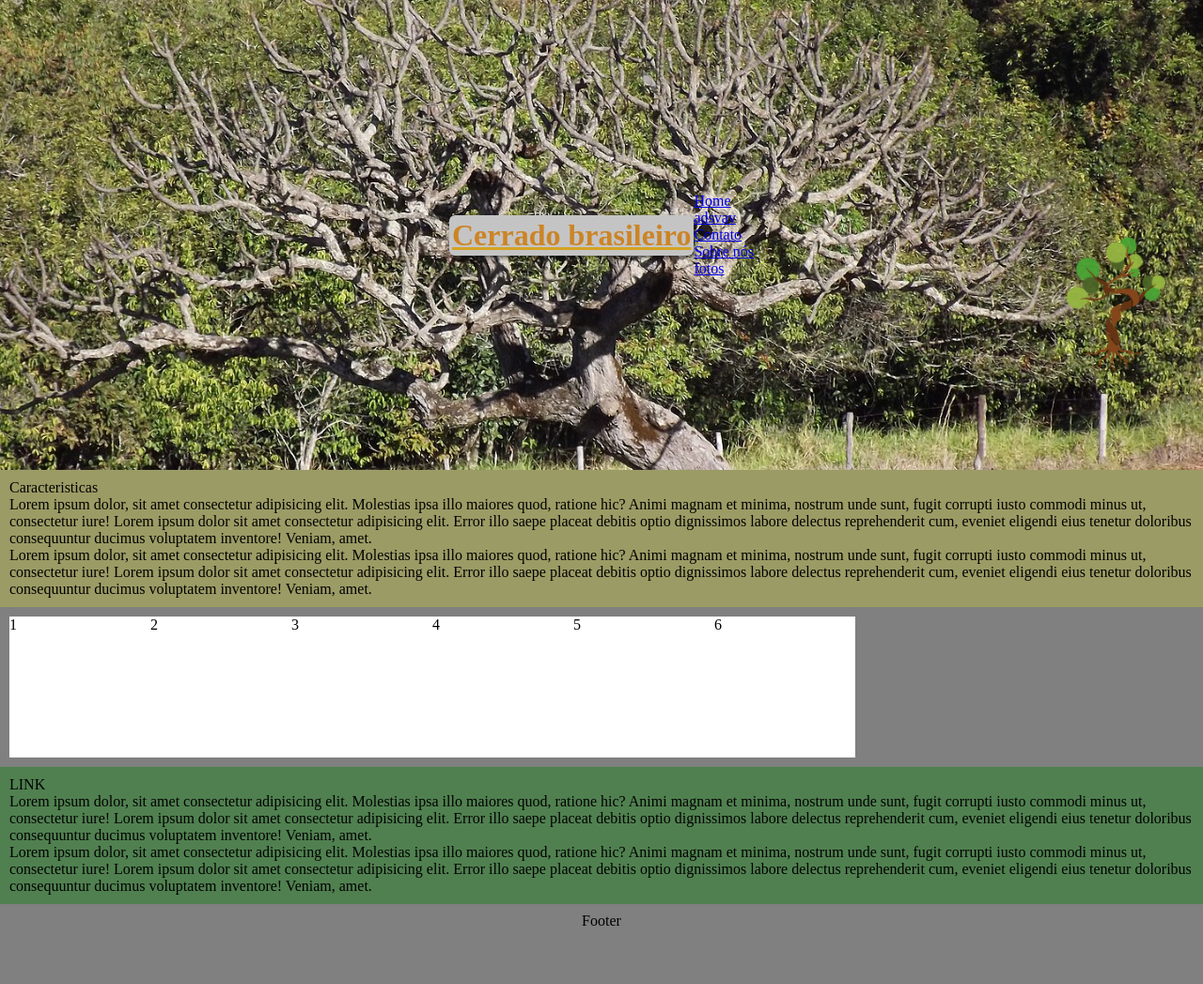
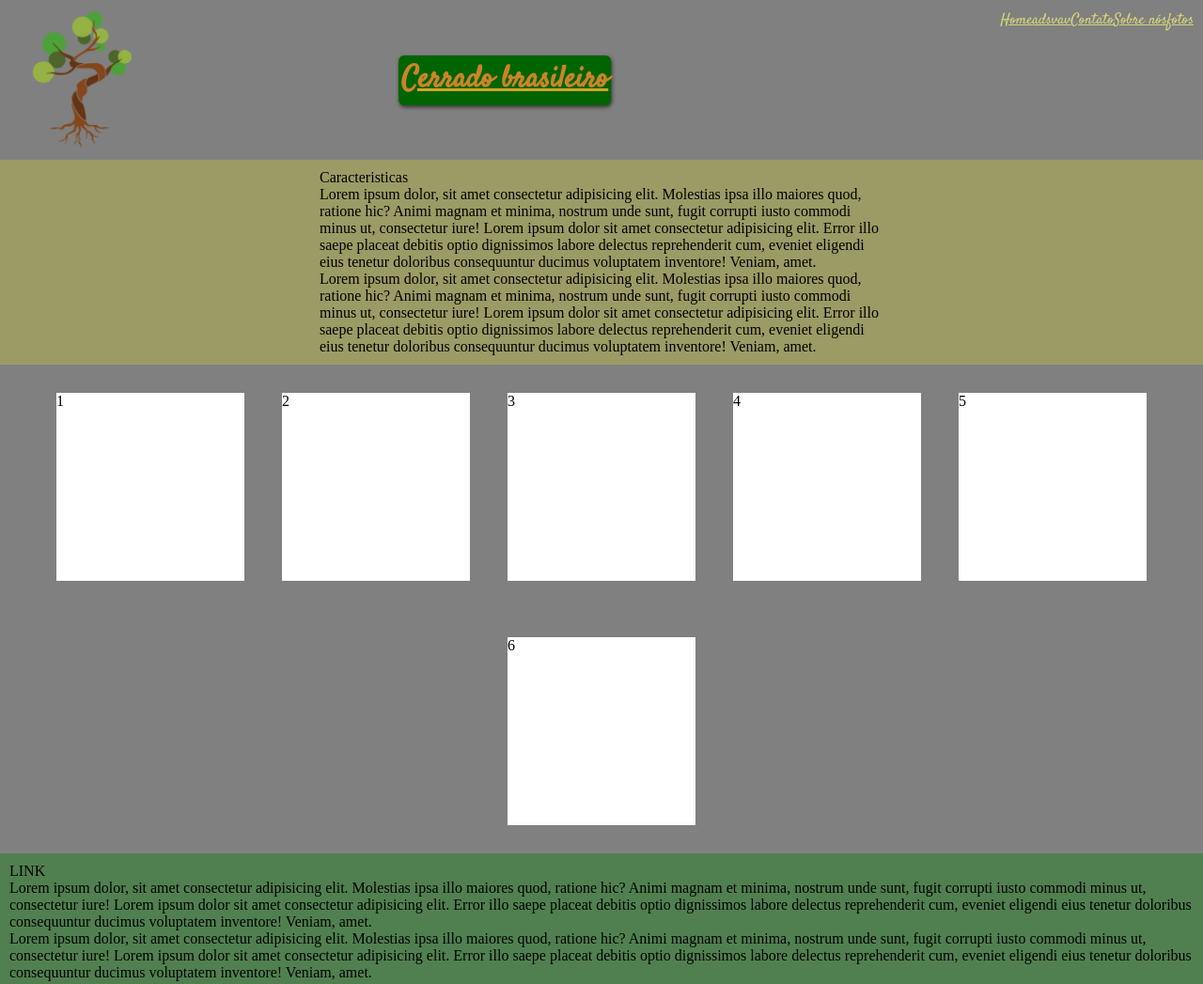
Before and after one commit to lucascosta001/salve-o-pequi, a plain HTML site: page index.html in a window 1280 px wide. Shown: the top 1047 px of the page at 94% size. Before the commit the page ends 997 px from the top, so only its background shows below. Drawn offline with Linux system fonts and the light colour scheme; a script that the page names is missing.

Commit message:
Update style.css

```diff
--- a/css/style.css
+++ b/css/style.css
@@ -1,19 +1,16 @@
+@import url(navmobile.css);
+
+@import url('https://fonts.googleapis.com/css2?family=Satisfy&display=swap');
+
 *{
     padding: 0;
     margin: 0;
 }
 
 body{
+    display: flex;
     background-color: gray;
-    display: flex;
     flex-wrap: wrap;
-}
-
-img{
-    display: flex;
-    position: absolute;
-    right: 15px;
-    height: 150px;
 }
 
 .foto{
@@ -21,24 +18,55 @@ img{
 }
 
 header{
-    background-image: url(../imagens/2background-header.jpg);
-    background-repeat: no-repeat;
-    background-size: cover;
-    background-position: center;
-    background-attachment: fixed;
-    height: 500px;
+    display: flex;
+    justify-content: space-between;
+    height: 150px;
     width: 100%;
-    display: flex;
-    justify-content: center;
-    align-items: center;
+    padding: 10px;
     color: rgb(204, 132, 38);
+    font-family: 'Satisfy', cursive, 'Segoe UI', Tahoma, Geneva, Verdana, sans-serif;
     text-decoration: underline rgb(211, 164, 35);
 }
 
+.logo{
+    display: flex;
+    position: absolute;
+    left: 15px;
+}
+
+.mobile-menu{
+    position: relative;
+    top: 115px;
+}
+
+.nav{
+    color: rgb(211, 211, 121);
+}
+
+.nav-list{
+    display: flex;
+    flex-wrap: wrap;
+    align-content: center;
+    align-items: center;
+
+}
+
+@media (min-width: 999px) {
+    .nav-list{
+        flex-direction: row;
+    }
+
+    .nav + .nav{
+        margin-left: 15px;
+    }
+}
+
 h1{
-    background-color: rgb(196, 196, 196);box-shadow: 1px 2px 4px rgba(0, 0, 0, 0.623);
+    background-color: rgb(0, 100, 0);
+    box-shadow: 1px 2px 4px rgba(0, 0, 0, 0.623);
     padding: 3px;
     border-radius: 6px;
+    align-self: center;
 }
 
 section{
@@ -47,19 +75,32 @@ section{
 }
 
 section.um{
+    display: flex;
     background-color: rgba(255, 255, 0, 0.212);
+    width: 100%;
+    height: auto;
+    flex-wrap: wrap;
+    justify-content: center;
+
+}
+
+.text{
+    max-width: 600px;
 }
 
 .fotos{
     display: flex;
     flex-wrap: wrap;
+    justify-content: center;
     align-content: center;
+    row-gap: 20px;
 }
 
 .imagem{
     background-color: white;
-    width: 150px;
-    height: 150px;
+    width: 200px;
+    height: 200px;
+    margin: 20px;
 }
 
 section.links{
```
